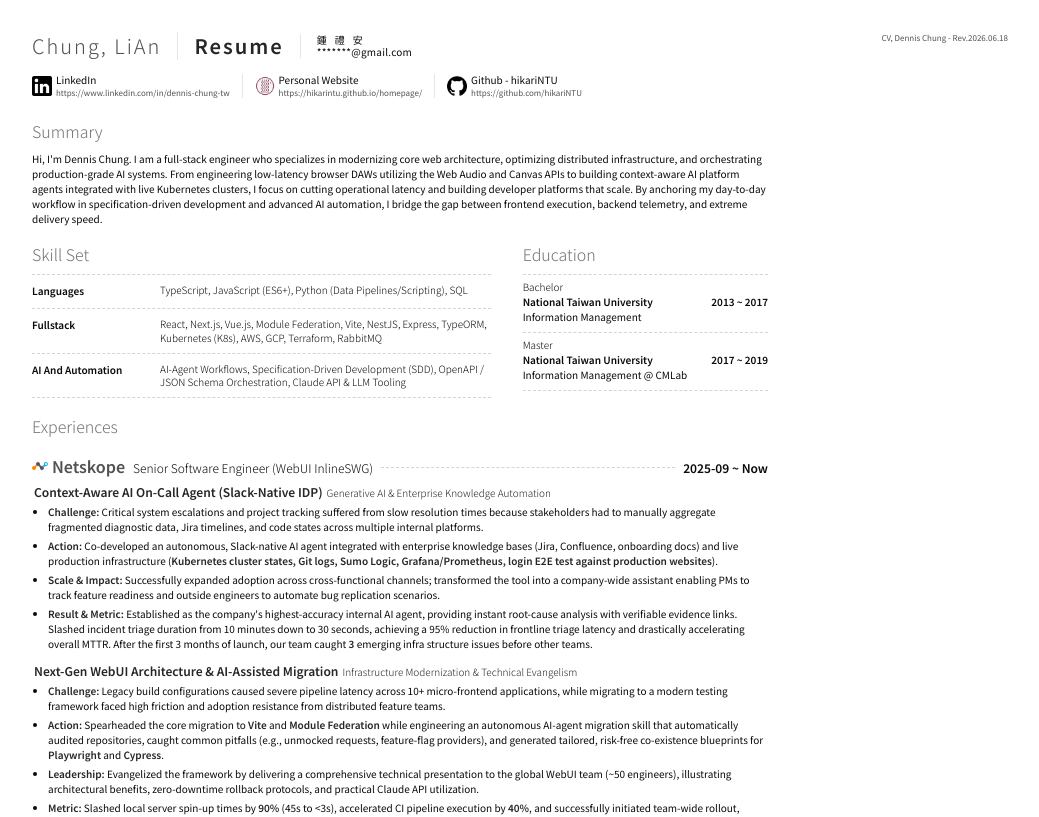
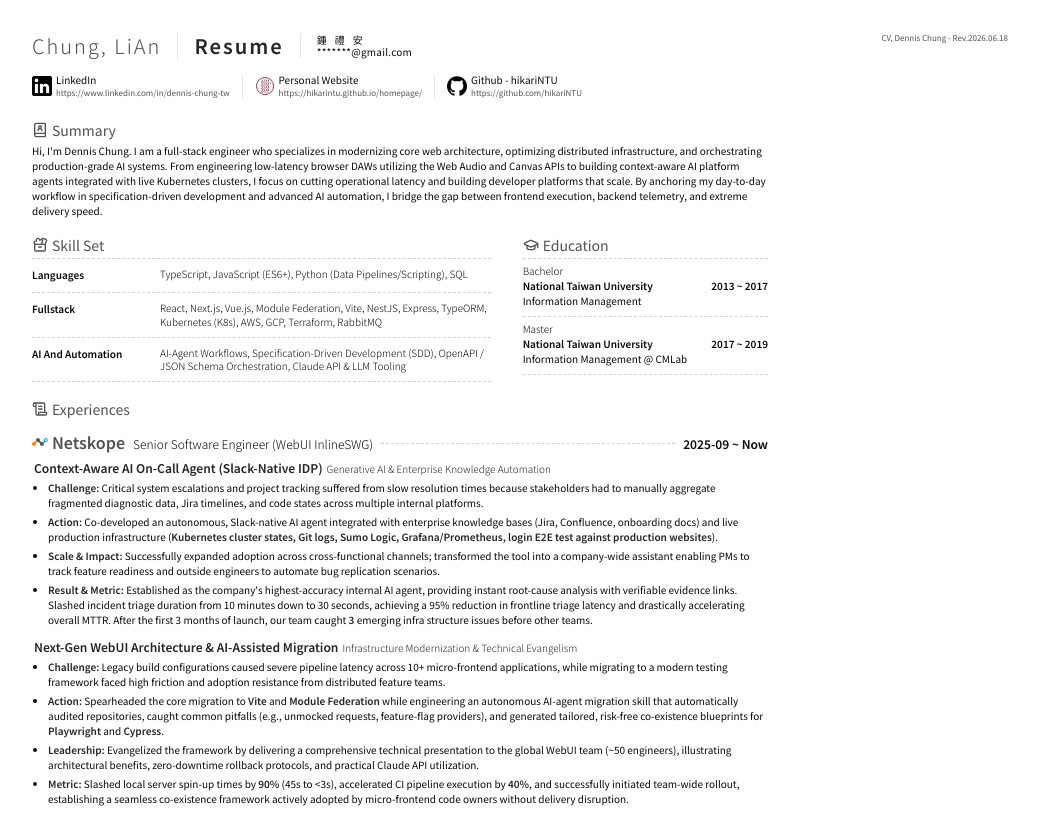
Before and after one commit to hikariNTU/homepage, a React (Vite) app: page /#/cv in a window 1280 px wide. Shown: the top 817 px of the page, without its empty margins (240-1279 px from the left). Built offline with nearby package versions, Linux system fonts and the light colour scheme.

Commit message:
chore: add icon

```diff
--- a/package.json
+++ b/package.json
@@ -20,7 +20,7 @@
     "dom-to-image": "^2.6.0",
     "jotai": "^2.20.1",
     "lodash": "^4.18.1",
-    "lucide-react": "^0.400.0",
+    "lucide-react": "^1.21.0",
     "qrcode.react": "^4.2.0",
     "react": "^19.2.7",
     "react-dom": "^19.2.7"
@@ -31,6 +31,7 @@
     "@tanstack/router-plugin": "^1.168.18",
     "@types/dom-to-image": "^2.6.7",
     "@types/lodash": "^4.17.24",
+    "@types/node": "^26.0.1",
     "@types/react": "^19",
     "@types/react-dom": "^19",
     "@typescript-eslint/eslint-plugin": "^8.39.1",
--- a/src/components/cv-page.tsx
+++ b/src/components/cv-page.tsx
@@ -1,4 +1,4 @@
-import { PropsWithChildren, ReactNode, useEffect } from "react";
+import { ComponentType, PropsWithChildren, ReactNode, useEffect } from "react";
 import clsx from "clsx";
 import { startCase } from "lodash";
 import styleLink from "@/styles/cv.css?url";
@@ -8,6 +8,13 @@ import homepageIcon from "@/assets/homepage-manifest-icon.png";
 import { useStyleData } from "@/lib/useStyleData";
 import { getCVContext } from "@/data/cv-context";
 import { cvImages } from "@/data/cv-images";
+import {
+  BookUserIcon,
+  GraduationCapIcon,
+  LucideProps,
+  ScrollTextIcon,
+  ToolCaseIcon,
+} from "lucide-react";
 
 export function CVPage(props: { var: string | undefined }) {
   const contexts = getCVContext(props.var);
@@ -29,13 +36,13 @@ export function CVPage(props: { var: string | undefined }) {
         {revText}
       </footer>
       <Header />
-      <Section title="Summary">
+      <Section title="Summary" Icon={BookUserIcon}>
         <p className="text-[0.625rem] leading-normal font-normal">
           {contexts.intro}
         </p>
       </Section>
       <div className="flex flex-wrap justify-between print:mb-4">
-        <Section title="Skill Set" className="flex-2/3">
+        <Section title="Skill Set" className="flex-2/3" Icon={ToolCaseIcon}>
           <dl className="flex flex-col xs:mr-8">
             {Object.entries(contexts.skills).map(([title, items]) => (
               <BorderBox key={title} as="div" className="flex not-sm:flex-col">
@@ -49,7 +56,11 @@ export function CVPage(props: { var: string | undefined }) {
             ))}
           </dl>
         </Section>
-        <Section title="Education" className="min-w-40 flex-1/3">
+        <Section
+          title="Education"
+          Icon={GraduationCapIcon}
+          className="min-w-40 flex-1/3"
+        >
           {contexts.educations.map(({ degree, period, school, department }) => (
             <BorderBox
               key={degree}
@@ -65,7 +76,7 @@ export function CVPage(props: { var: string | undefined }) {
           ))}
         </Section>
       </div>
-      <Section title="Experiences">
+      <Section title="Experiences" Icon={ScrollTextIcon}>
         {contexts.experiences.map(({ where, title, period, projects }) => (
           <Experience key={where} where={where} title={title} period={period}>
             {projects.map(
@@ -145,11 +156,18 @@ function LinkSet(props: { icon: string; title: string; url: string }) {
 }
 
 function Section(
-  props: PropsWithChildren<{ title: string; className?: string }>,
+  props: PropsWithChildren<{
+    title: ReactNode;
+    className?: string;
+    Icon?: ComponentType<LucideProps>;
+  }>,
 ) {
   return (
     <section className={clsx("mt-4", props.className)}>
-      <h2 className="mb-2 font-light text-neutral-500">{props.title}</h2>
+      <h2 className="inline-flex items-center gap-1 text-sm text-neutral-600">
+        {props.Icon ? <props.Icon size={16} aria-hidden /> : null}
+        {props.title}
+      </h2>
       {props.children}
     </section>
   );
```
Also changed, not shown: 1 other file (tests, documents, lock files or other folders).
